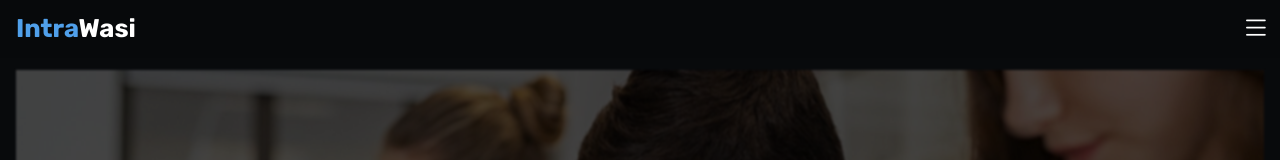
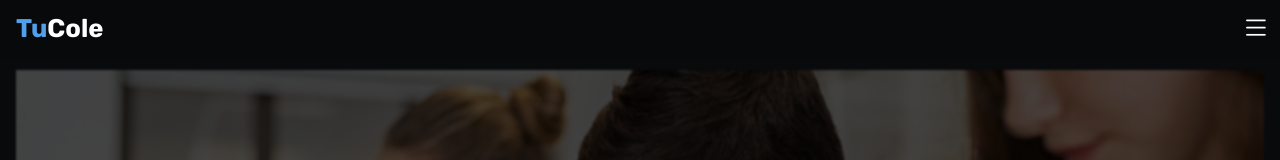
Before and after one commit to MiguelAngelDominguez/Academic-Intranet, a React (Vite) app: page / in a window 1280 px wide. Shown: the top 160 px of the page. Built offline with nearby package versions, Linux system fonts and the light colour scheme.

Commit message:
Se cambio el logo

```diff
--- a/src/components/Logo.jsx
+++ b/src/components/Logo.jsx
@@ -5,8 +5,8 @@ export const Logo = () => {
     return (
         <>
             <div className='Logo'>
-                Intra
-                <span className='logoEfect'>Wasi</span>
+                Tu
+                <span className='logoEfect'>Cole</span>
             </div>
         </>
     )
```
